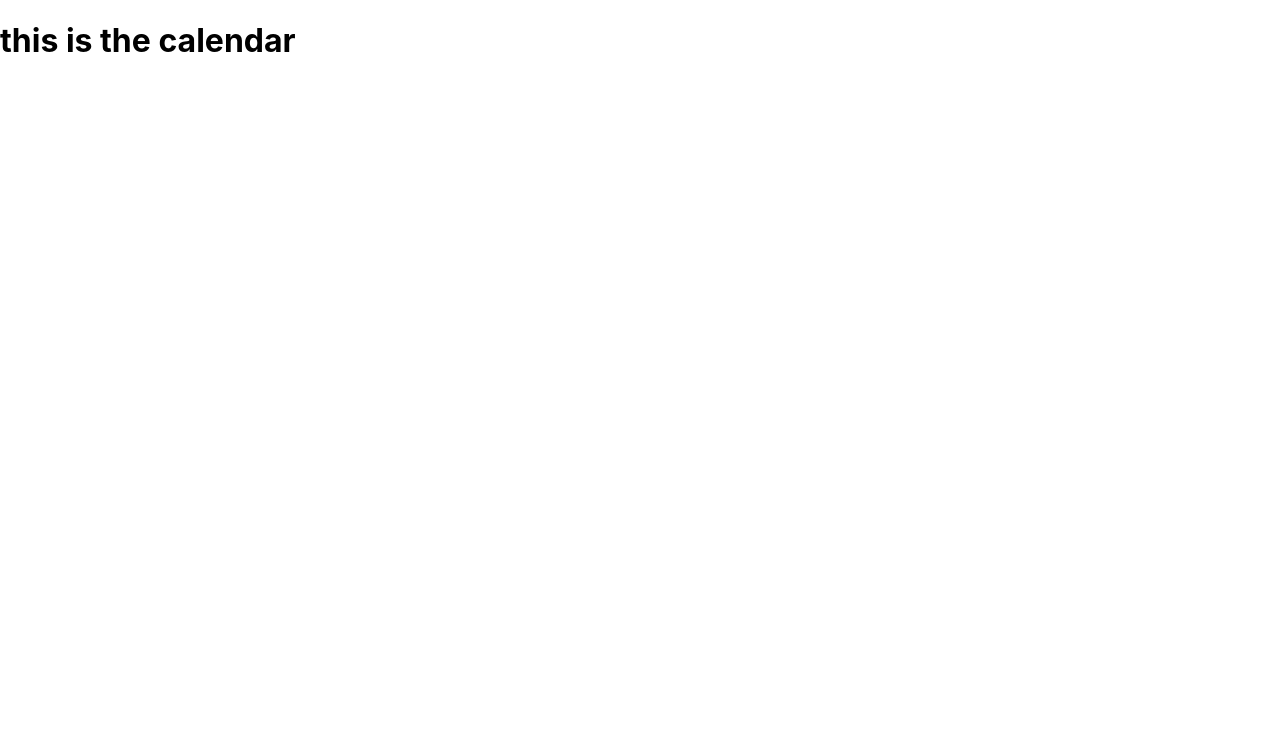
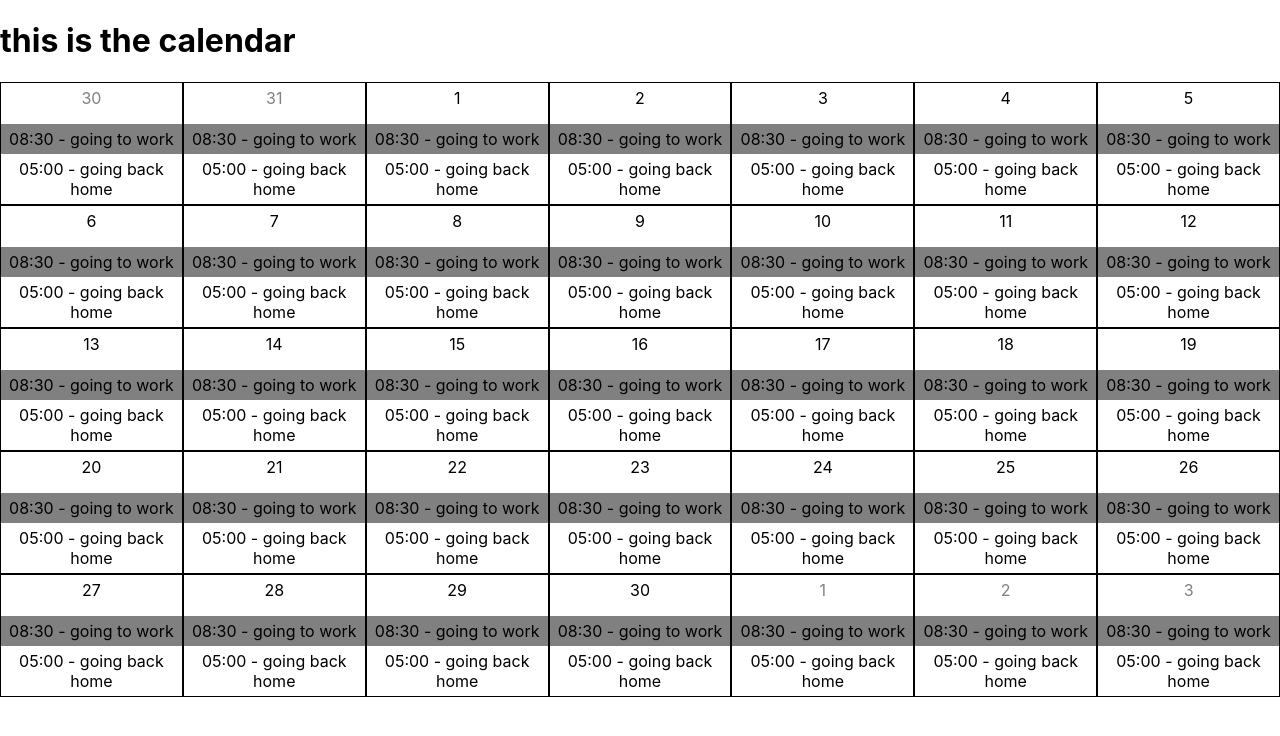
Before and after one commit to joey-dev/calendar, a React (Create React App) app: page / in a window 1280 px wide. Shown: the top 736 px of the page. Built offline with nearby package versions, Linux system fonts and the light colour scheme.

Commit message:
Main calendar completed

```diff
--- a/src/atomic/modecules/calendar/CalendarItem.js
+++ b/src/atomic/modecules/calendar/CalendarItem.js
@@ -16,7 +16,11 @@ const CalendarItem = (props) => {
     let allDateItems;
     if (props.items && props.items.length > 0) {
         allDateItems = props.items.map((dateItem, index) => (
-            <CalendarDateItem key={index} time={dateItem.time} colouredBackground={index % 2 === 0}>
+            <CalendarDateItem
+                key={index}
+                time={dateItem.time}
+                colouredBackground={index % 2 === 0}
+            >
                 {dateItem.title}
             </CalendarDateItem>
         ));
--- a/src/atomic/organisms/calendar/CalendarItems.js
+++ b/src/atomic/organisms/calendar/CalendarItems.js
@@ -10,10 +10,17 @@ const StyledContainer = styled.div`
 `;
 
 const CalendarItems = (props) => {
+    const thisMonth = new Date().getMonth();
+
     return (
         <StyledContainer>
             {props.dates.map((date, index) => (
-                <CalendarItem key={index} day={date.day} thisMonth={date.thisMonth} items={date.items} />
+                <CalendarItem
+                    key={index}
+                    day={date.date.day}
+                    thisMonth={date.date.month === thisMonth}
+                    items={date.items}
+                />
             ))}
         </StyledContainer>
     );
--- a/src/atomic/templates/calendar/CalendarTemplate.js
+++ b/src/atomic/templates/calendar/CalendarTemplate.js
@@ -4,41 +4,74 @@ import CalendarItems from '../../organisms/calendar/CalendarItems';
 const CalendarTemplate = (props) => {
     let daysOfThisCalendar = [];
     let daysOfThisWeek = [];
+    let keyOfUsedLastDayOFThisMonth = 0;
 
-    if (props.dates[props.keyOfSelectedMonth][0].date.weekDay === "Monday") {
+    const daysOFThisMonth = props.dates[props.keyOfSelectedMonth];
+    const firstDayOfThisMonth = daysOFThisMonth[0];
+
+    if (firstDayOfThisMonth.date.weekDay === 'Monday') {
         for (let dayKey = 0; dayKey < 7; dayKey++) {
-            daysOfThisWeek.push(props.dates[props.keyOfSelectedMonth][dayKey].date);
+            daysOfThisWeek.push(daysOFThisMonth[dayKey]);
         }
+        keyOfUsedLastDayOFThisMonth = 6;
+
     } else {
         const datePropOfLastMonth = props.dates[props.keyOfSelectedMonth - 1];
-        const totalDaysOfLastMoney = datePropOfLastMonth.length
+        const totalDaysOfLastMoney = datePropOfLastMonth.length;
         let dateOfLatestMonday;
 
         for (let day = totalDaysOfLastMoney; day > 0; day--) {
             const datePropOfThisDay = datePropOfLastMonth[day - 1].date;
-            if (datePropOfThisDay.weekDay === "Monday") {
+            if (datePropOfThisDay.weekDay === 'Monday') {
                 dateOfLatestMonday = new Date(datePropOfThisDay.year, datePropOfThisDay.month, datePropOfThisDay.day);
                 break;
             }
         }
 
         for (let day = dateOfLatestMonday.getDate(); day <= totalDaysOfLastMoney; day++) {
-            daysOfThisWeek.push(datePropOfLastMonth[day - 1].date);
+            daysOfThisWeek.push(datePropOfLastMonth[day - 1]);
         }
 
         const totalDaysAdd = 7 - daysOfThisWeek.length;
+
         for (let dayKey = 0; dayKey < totalDaysAdd; dayKey++) {
-            daysOfThisWeek.push(props.dates[props.keyOfSelectedMonth][dayKey].date);
+            daysOfThisWeek.push(daysOFThisMonth[dayKey]);
+            keyOfUsedLastDayOFThisMonth = dayKey;
         }
     }
     daysOfThisCalendar.push(daysOfThisWeek);
     daysOfThisWeek = [];
-    console.log(daysOfThisCalendar);
-    // Loop through the other days of the weeks, until we have 5 weeks/arrays
+
+    for (let dayKey = keyOfUsedLastDayOFThisMonth + 1; dayKey < daysOFThisMonth.length; dayKey++) {
+        daysOfThisWeek.push(daysOFThisMonth[dayKey]);
+        if (daysOfThisWeek.length === 7) {
+            daysOfThisCalendar.push(daysOfThisWeek);
+            daysOfThisWeek = [];
+        }
+    }
+
+    if (daysOfThisCalendar.length !== 0) {
+        const datePropOfNextMonth = props.dates[props.keyOfSelectedMonth + 1];
+        let dayKey = 0;
+        for (let dayOfCalendarKey = daysOfThisCalendar.length; dayOfCalendarKey < 7; dayOfCalendarKey++) {
+            daysOfThisWeek.push(datePropOfNextMonth[dayKey]);
+            dayKey++;
+        }
+        daysOfThisCalendar.push(daysOfThisWeek);
+    }
+
+    const calendarItems = (
+        daysOfThisCalendar.map((days, key) => (
+            <CalendarItems
+                key={key}
+                dates={days}
+            />
+        ))
+    );
 
     return (
         <div>
-            {/*<CalendarItems />*/}
+            {calendarItems}
         </div>
     );
 };
--- a/src/containers/Calendar/Calendar.js
+++ b/src/containers/Calendar/Calendar.js
@@ -6,77 +6,89 @@ class Calendar extends Component {
         thisMonth: '',
         dates: [],
         keyOfSelectedMonth: 0,
-        dateToCalculateFrom: undefined
+        dateToCalculateFrom: undefined,
     };
 
     componentDidMount = () => {
         const date = new Date();
         this.setState(
-        {
-            thisMonth: date.getMonth(), dateToCalculateFrom: date
-        },
-            this.initCalendar
+            {
+                thisMonth: date.getMonth(), dateToCalculateFrom: date,
+            },
+            this.initCalendar,
         );
     };
 
     initCalendar = () => {
         const dateNow = this.state.dateToCalculateFrom;
-
-        let dateLastMonth = undefined;
-        if (dateNow.getMonth() === 0) {
-            dateLastMonth = new Date(dateNow.getFullYear() - 1, 11, 1);
-        } else {
-            dateLastMonth = new Date(dateNow.getFullYear(), dateNow.getMonth() - 1, 1);
-        }
-
-        let dateNextMonth = undefined;
-        if (dateNow.getMonth() === 11) {
-            dateNextMonth = new Date(dateNow.getFullYear() + 1, 0, 1);
-        } else {
-            dateNextMonth = new Date(dateNow.getFullYear(), dateNow.getMonth() + 1, 1);
-        }
+        const dateLastMonth = this.getDateOfLastMonth(dateNow);
+        const dateNextMonth = this.getDateOfNextMonth(dateNow);
 
         const monthsToLoad = [dateLastMonth, dateNow, dateNextMonth];
 
         let allNewDates = [];
         monthsToLoad.forEach(dateToLoad => {
-            const month = dateToLoad.getMonth();
-            const year = dateToLoad.getFullYear();
-            const totalDaysInMonth = this.getTotalDaysInMonth(year, month);
-            const allDatesOfThisMonth = [];
-            const items = [{title: 'going to work', time: {hours: 8, minutes: 30}}, {title: 'going back home', time: {hours: 5, minutes: 0}}];
-
-            for (let day = 1; day < totalDaysInMonth + 1; day++) {
-                const dateToLoadForThisDay = new Date(year, month, day);
-                const weekDay = dateToLoadForThisDay.toLocaleString("default", { weekday: "long" });
-
-                allDatesOfThisMonth.push({
-                    date: {
-                        year,
-                        month,
-                        day,
-                        weekDay,
-                    },
-                    items,
-                })
-            }
-
-            allNewDates.push(allDatesOfThisMonth);
+            allNewDates.push(this.addNewDateToArray(dateToLoad));
         });
 
         this.setState({dates: allNewDates, keyOfSelectedMonth: 1});
     };
 
+    getDateOfLastMonth = (dateNow) => {
+        if (dateNow.getMonth() === 0) {
+            return new Date(dateNow.getFullYear() - 1, 11, 1);
+        } else {
+            return new Date(dateNow.getFullYear(), dateNow.getMonth() - 1, 1);
+        }
+    };
+
+    getDateOfNextMonth = (dateNow) => {
+        if (dateNow.getMonth() === 11) {
+            return new Date(dateNow.getFullYear() + 1, 0, 1);
+        } else {
+            return new Date(dateNow.getFullYear(), dateNow.getMonth() + 1, 1);
+        }
+    };
+
+    addNewDateToArray = (dateToLoad) => {
+        const month = dateToLoad.getMonth();
+        const year = dateToLoad.getFullYear();
+        const totalDaysInMonth = this.getTotalDaysInMonth(year, month);
+        const allDatesOfThisMonth = [];
+        const items = [
+            {title: 'going to work', time: {hours: 8, minutes: 30}},
+            {title: 'going back home', time: {hours: 5, minutes: 0}},
+        ];
+
+        for (let day = 1; day < totalDaysInMonth + 1; day++) {
+            const dateToLoadForThisDay = new Date(year, month, day);
+            const weekDay = dateToLoadForThisDay.toLocaleString('default', {weekday: 'long'});
+
+            allDatesOfThisMonth.push({
+                date: {
+                    year, month, day, weekDay,
+                },
+                items,
+            });
+        }
+
+        return allDatesOfThisMonth;
+    };
+
     getTotalDaysInMonth = (year, month) => {
-        return new Date(year, month + 1, 0).getDate()
+        return new Date(year, month + 1, 0).getDate();
     };
 
     render() {
         let calendarTemplate;
         if (this.state.thisMonth && this.state.dates && this.state.keyOfSelectedMonth) {
-            calendarTemplate = (<CalendarTemplate dates={this.state.dates} thisMonth={this.state.thisMonth} keyOfSelectedMonth={this.state.keyOfSelectedMonth}/>);
-            console.log(this.state.thisMonth);
-            console.log(this.state.dates);
+            calendarTemplate = (
+                <CalendarTemplate
+                    dates={this.state.dates}
+                    thisMonth={this.state.thisMonth}
+                    keyOfSelectedMonth={this.state.keyOfSelectedMonth}
+                />
+            );
         }
 
         return (
```
